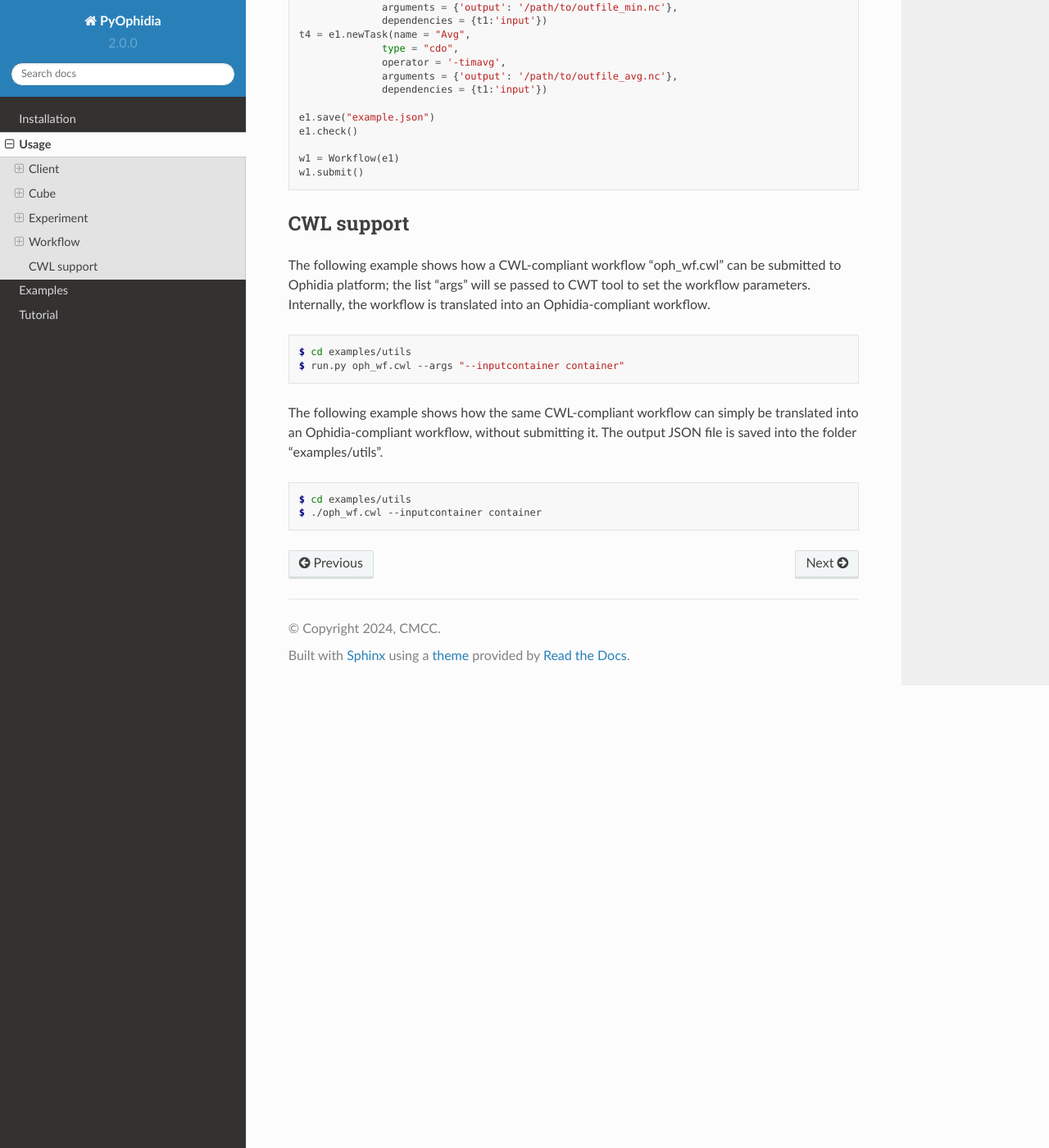
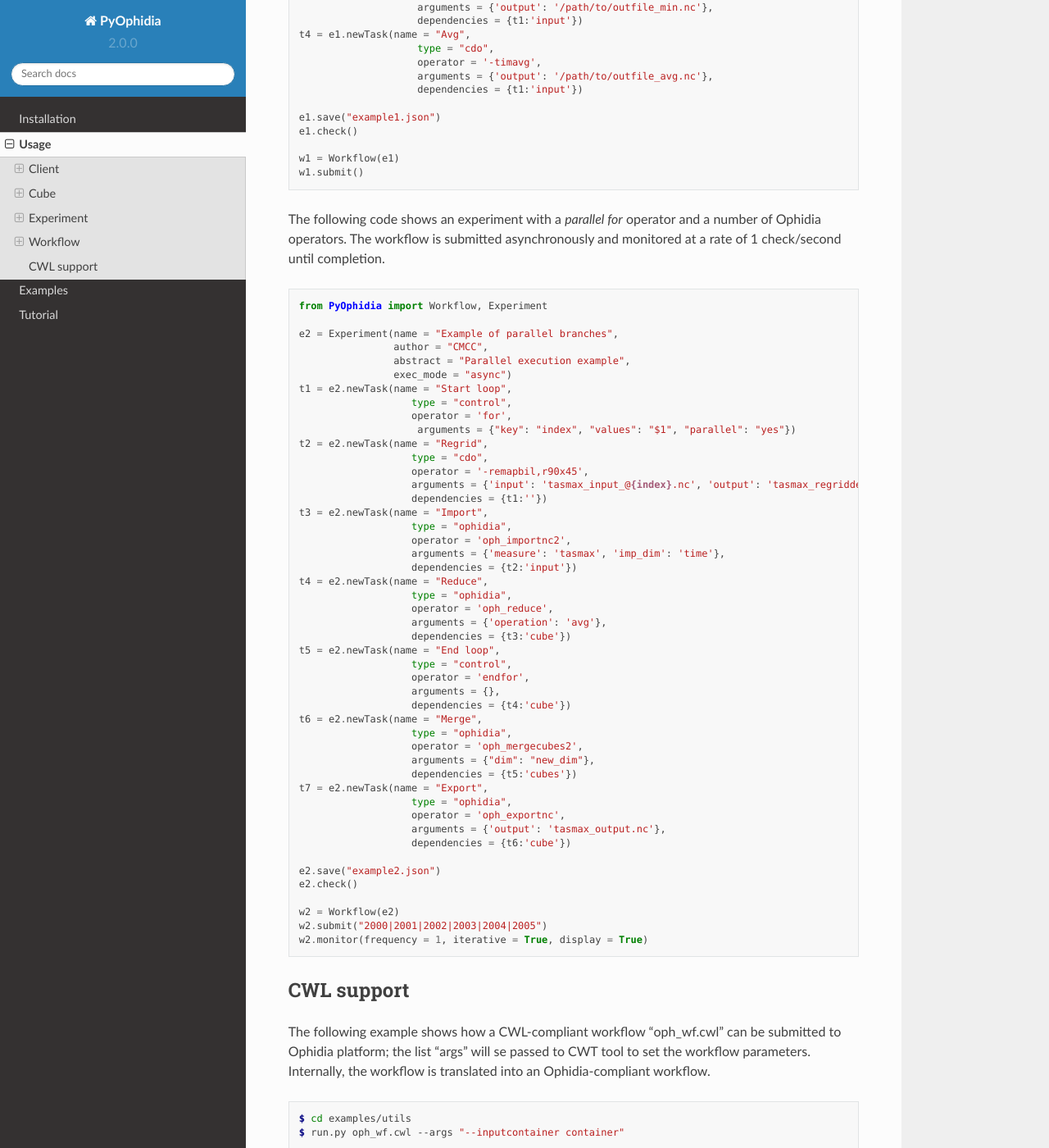
Before and after one commit to OphidiaBigData/PyOphidia, a Sphinx documentation site: the page built from docs/source/usage.rst, in a window 1280 px wide and 1400 px high, scrolled down 11532 px. Shown: the whole window at 82% size. Built offline with Sphinx 7.4.7 and the Read the Docs theme 2.0.0, drawn with Linux system fonts in a browser that asks for light colours; some of the changed text lies outside the part shown.

Commit message:
Add example with a parallel for

```diff
--- a/docs/source/usage.rst
+++ b/docs/source/usage.rst
@@ -67,7 +67,7 @@ In case of authentication token is used:
 
 .. code-block:: python
 
-   ophclient = client.Client(token = "token",server = "127.0.0.1",port = "11732")
+   ophclient = client.Client(token = "token", server = "127.0.0.1", port = "11732")
 
 If *OPH_USER*, *OPH_PASSWD* (or *OPH_TOKEN*), *OPH_SERVER_HOST* and *OPH_SERVER_PORT* variables have been set in the environment (see the documentation_ for more details), a client can be also created reading directly the values from the environment without the need to specify any parameter.
 
@@ -204,7 +204,7 @@ To perform a subsetting operation along dimensions of a data cube (dimension val
 
 .. code-block:: python
 
-   mycube3 = mycube2.subset(subset_dims = 'lat|lon',subset_filter='1:10|20:30',subset_type = 'coord')
+   mycube3 = mycube2.subset(subset_dims = 'lat|lon',subset_filter='1:10|20:30', subset_type = 'coord')
 
 Explore a Cube
 ^^^^^^^^^^^^^^
@@ -213,7 +213,7 @@ To explore a data cube filtering the data along its dimensions:
 
 .. code-block:: python
 
-   mycube2.explore(subset_dims = 'lat|lon',subset_filter='1:10|20:30',subset_type = 'coord')
+   mycube2.explore(subset_dims = 'lat|lon',subset_filter='1:10|20:30', subset_type = 'coord')
 
 Export a Cube to NetCDF file
 ^^^^^^^^^^^^^^^^^^^^^^^^^^^^
@@ -499,41 +499,93 @@ To cancel a running workflow:
 
 A full experiment example
 ^^^^^^^^^^^^^^^^^^^^^^^^^
-The following code show a full experiment composed of CDO tasks, the commands to save the related JSON file and for its submission
+The following code shows a full experiment composed of CDO tasks, the commands to save the related JSON file and for its submission
 
 .. code-block:: python
 
-	from PyOphidia import Workflow, Experiment, Task
+	from PyOphidia import Workflow, Experiment
 
 	e1 = Experiment(name = "CDO-based experiment example",
-		      author = "ESiWACE2",
-		      abstract = "Sample experiment with CDO")
+	                author = "CMCC",
+	                abstract = "Sample experiment with CDO")
 	t1 = e1.newTask(name = "Regrid",
-		      type = "cdo",
-		      operator = '-remapbil,r90x45',
-		      arguments = {'input': '/path/to/infile.nc',
-	                     'output': '/path/to/outfile.nc'})
+	                type = "cdo",
+	                operator = '-remapbil,r90x45',
+	                arguments = {'input': '/path/to/infile.nc',
+	                             'output': '/path/to/outfile.nc'})
 	t2 = e1.newTask(name = "Max",
-		      type = "cdo",
-		      operator = '-timmax',
-		      arguments = {'output': '/path/to/outfile_max.nc'},
-		      dependencies = {t1:'input'})
+		            type = "cdo",
+		            operator = '-timmax',
+		            arguments = {'output': '/path/to/outfile_max.nc'},
+		            dependencies = {t1:'input'})
 	t3 = e1.newTask(name = "Min",
-		      type = "cdo",
-		      operator = '-timmin',
-		      arguments = {'output': '/path/to/outfile_min.nc'},
-		      dependencies = {t1:'input'})
+		            type = "cdo",
+		            operator = '-timmin',
+		            arguments = {'output': '/path/to/outfile_min.nc'},
+		            dependencies = {t1:'input'})
 	t4 = e1.newTask(name = "Avg",
-		      type = "cdo",
-		      operator = '-timavg',
-		      arguments = {'output': '/path/to/outfile_avg.nc'},
-		      dependencies = {t1:'input'})
+		            type = "cdo",
+		            operator = '-timavg',
+		            arguments = {'output': '/path/to/outfile_avg.nc'},
+		            dependencies = {t1:'input'})
 
-	e1.save("example.json")
+	e1.save("example1.json")
 	e1.check()
 
 	w1 = Workflow(e1)
 	w1.submit()
+
+The following code shows an experiment with a *parallel for* operator and a number of Ophidia operators. The workflow is submitted asynchronously and monitored at a rate of 1 check/second until completion.
+
+.. code-block:: python
+
+	from PyOphidia import Workflow, Experiment
+
+	e2 = Experiment(name = "Example of parallel branches",
+	                author = "CMCC",
+	                abstract = "Parallel execution example",
+	                exec_mode = "async")
+	t1 = e2.newTask(name = "Start loop",
+		           type = "control",
+		           operator = 'for',
+		            arguments = {"key": "index", "values": "$1", "parallel": "yes"})
+	t2 = e2.newTask(name = "Regrid",
+		           type = "cdo",
+		           operator = '-remapbil,r90x45',
+		           arguments = {'input': 'tasmax_input_@{index}.nc', 'output': 'tasmax_regridded_@{index}.nc', 'force': 'yes'},
+		           dependencies = {t1:''})
+	t3 = e2.newTask(name = "Import",
+		           type = "ophidia",
+		           operator = 'oph_importnc2',
+		           arguments = {'measure': 'tasmax', 'imp_dim': 'time'},
+		           dependencies = {t2:'input'})
+	t4 = e2.newTask(name = "Reduce",
+		           type = "ophidia",
+		           operator = 'oph_reduce',
+		           arguments = {'operation': 'avg'},
+		           dependencies = {t3:'cube'})
+	t5 = e2.newTask(name = "End loop",
+		           type = "control",
+		           operator = 'endfor',
+		           arguments = {},
+		           dependencies = {t4:'cube'})
+	t6 = e2.newTask(name = "Merge",
+		           type = "ophidia",
+		           operator = 'oph_mergecubes2',
+		           arguments = {"dim": "new_dim"},
+		           dependencies = {t5:'cubes'})
+	t7 = e2.newTask(name = "Export",
+		           type = "ophidia",
+		           operator = 'oph_exportnc',
+		           arguments = {'output': 'tasmax_output.nc'},
+		           dependencies = {t6:'cube'})
+
+	e2.save("example2.json")
+	e2.check()
+
+	w2 = Workflow(e2)
+	w2.submit("2000|2001|2002|2003|2004|2005")
+	w2.monitor(frequency = 1, iterative = True, display = True)
 
 CWL support
 -----------
```
Also changed, not shown: README.rst (+54 -2 lines).
